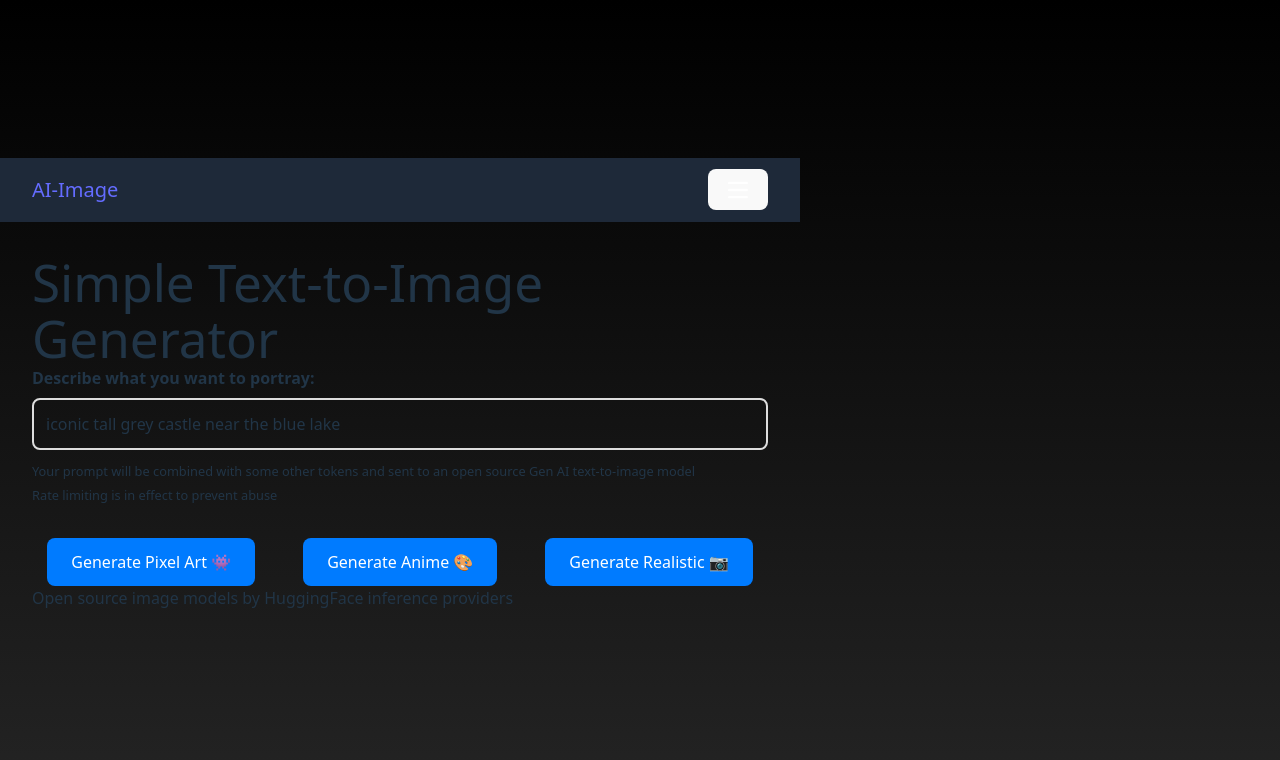
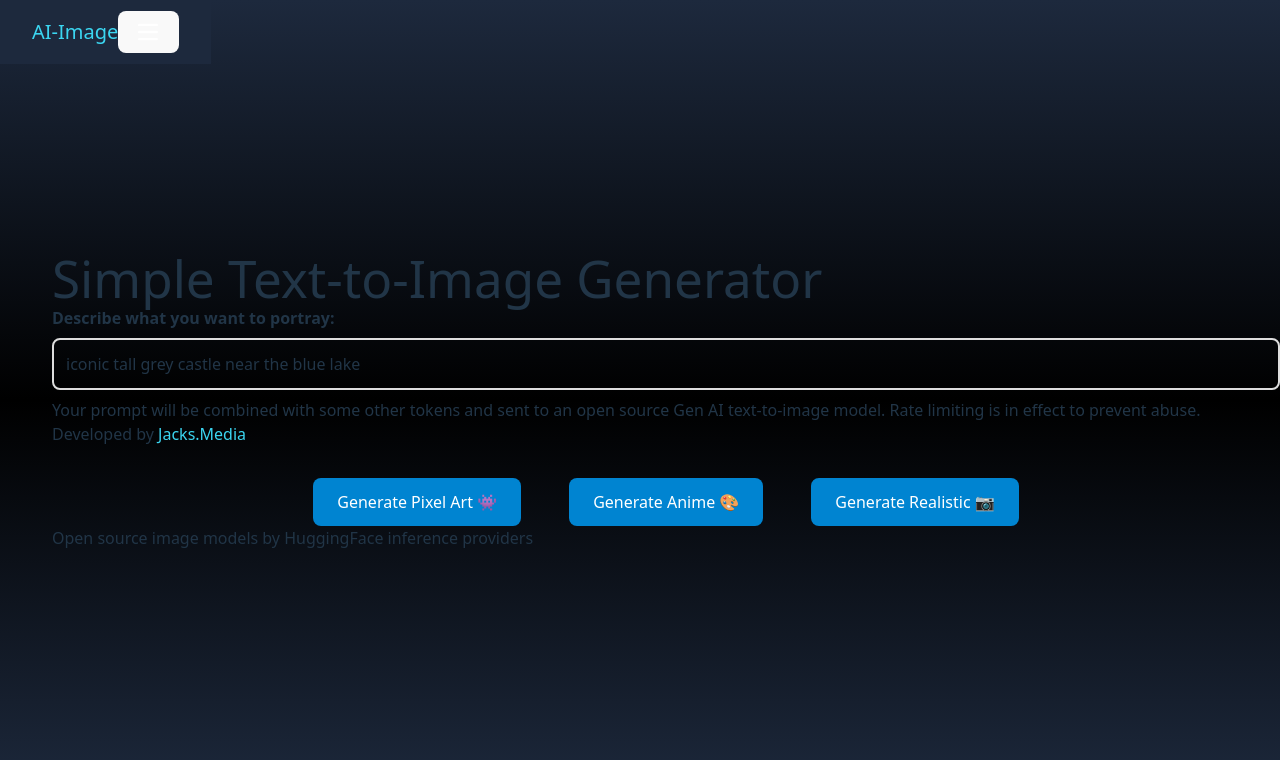
Before and after one commit to jacksmedia/j4cks-flux, a React (Vite) app in the folder webapp/client/: page / in a window 1280 px wide. Shown: the top 760 px of the page. Built offline with nearby package versions, Linux system fonts and the light colour scheme.

Commit message:
🚧layout improved

```diff
--- a/webapp/client/src/index.css
+++ b/webapp/client/src/index.css
@@ -7,21 +7,28 @@
 
   color-scheme: light dark;
   color: rgba(255, 255, 255, 0.87);
-  background: linear-gradient(#000,#242424);
+  background: linear-gradient(#1d293d, #000, #1d293d);
 
   font-synthesis: none;
   text-rendering: optimizeLegibility;
   -webkit-font-smoothing: antialiased;
   -moz-osx-font-smoothing: grayscale;
+
+
+
+  height: 100vh;
+  min-height: 100vh;
+  width: 100vw;
+  min-width: 100vw;
 }
 
 a {
   font-weight: 500;
-  color: #646cff;
+  color: #3bd6f1;
   text-decoration: inherit;
 }
 a:hover {
-  color: #535bf2;
+  color: #399cad;
 }
 
 body {
@@ -44,7 +51,7 @@ button {
   font-size: 1em;
   font-weight: 500;
   font-family: inherit;
-  background-color: #1a1a1a;
+  background-color: #1d293d;
   cursor: pointer;
   transition: border-color 0.25s;
 }
--- a/webapp/client/src/navbar.tsx
+++ b/webapp/client/src/navbar.tsx
@@ -4,7 +4,7 @@ import { useState } from 'react';
 export default function Navbar() {
   const [isMenuOpen, setIsMenuOpen] = useState(false);
   return (
-    <nav className="bg-gray-800 text-white">
+    <nav className="bg-slate-800 text-white" style={{position: 'fixed', top: 0}} >
       <div className="max-w-7xl mx-auto px-4 sm:px-6 lg:px-8">
         <div className="flex items-center justify-between h-16">
           {/* Logo/Brand */}
--- a/webapp/client/src/pages/home.tsx
+++ b/webapp/client/src/pages/home.tsx
@@ -14,13 +14,13 @@ export default function Home() {
       id: 'pixel',
       label: 'Pixel Art 👾',
       model: 'black-forest-labs/FLUX.1-dev',
-      promptTemplate: (userInput) => `${userInput}, (pixel art, pixelated 1.4), (masterpiece, exceptional, best aesthetic, best quality, masterpiece, extremely detailed 1.2)`
+      promptTemplate: (userInput) => `${userInput}, (pixel art 1.4, pixelated 1.4), (masterpiece, exceptional, best aesthetic, best quality, masterpiece)`
     },
     {
       id: 'anime',
       label: 'Anime 🎨',
       model: 'Qwen/Qwen-Image',
-      promptTemplate: (userInput) => `${userInput}, anime style, vibrant colors, detailed, high quality`
+      promptTemplate: (userInput) => `${userInput}, anime style, vibrant colors, detailed, high quality, masterpiece, exceptional, best aesthetic`
     },
     {
       id: 'realistic',
@@ -63,8 +63,11 @@ export default function Home() {
   };
 
   return (
-    <div style={{ padding: '2rem', maxWidth: '800px', margin: '0 auto' }}>
+    <div className="justify-center-safe pl-13">
+
+      <div className="justify-center-safe">
       <h1>Simple Text-to-Image Generator</h1>
+      </div>
 
       {/* UX:  Custom prompt input */}
       <div style={{ marginBottom: '2rem' }}>
@@ -87,10 +90,13 @@ export default function Home() {
           }}
           maxLength={200}
         />
-        <small className="font-medium">
-          Your prompt will be combined with some other tokens and sent to an open source Gen AI text-to-image model<br/>
-          Rate limiting is in effect to prevent abuse
-        </small>
+        <div className="font-medium justify-center">
+          Your prompt will be combined with some other tokens and sent to an open source Gen AI text-to-image model.
+          Rate limiting is in effect to prevent abuse.
+
+          Developed by <a href="https://jacks.media">Jacks.Media</a>
+
+        </div>
 
         {/* OPTION:  Show full prompt preview -- disabled */}
         {/* <details style={{ marginTop: '1rem' }}>
@@ -120,7 +126,7 @@ export default function Home() {
             style={{
               padding: '0.75rem 1.5rem',
               fontSize: '1rem',
-              backgroundColor: '#007bff',
+              backgroundColor: '#0084d1',
               color: 'white',
               border: 'none',
               borderRadius: '8px',
```
